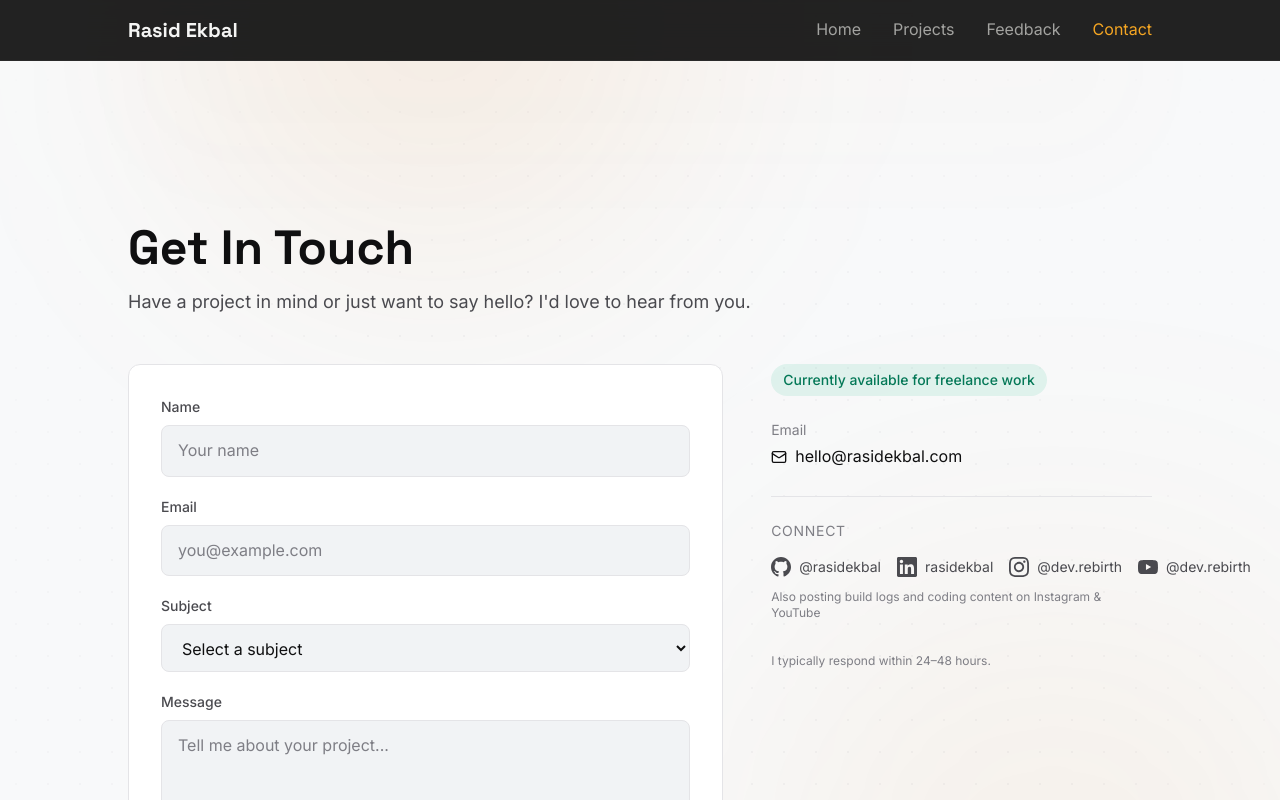
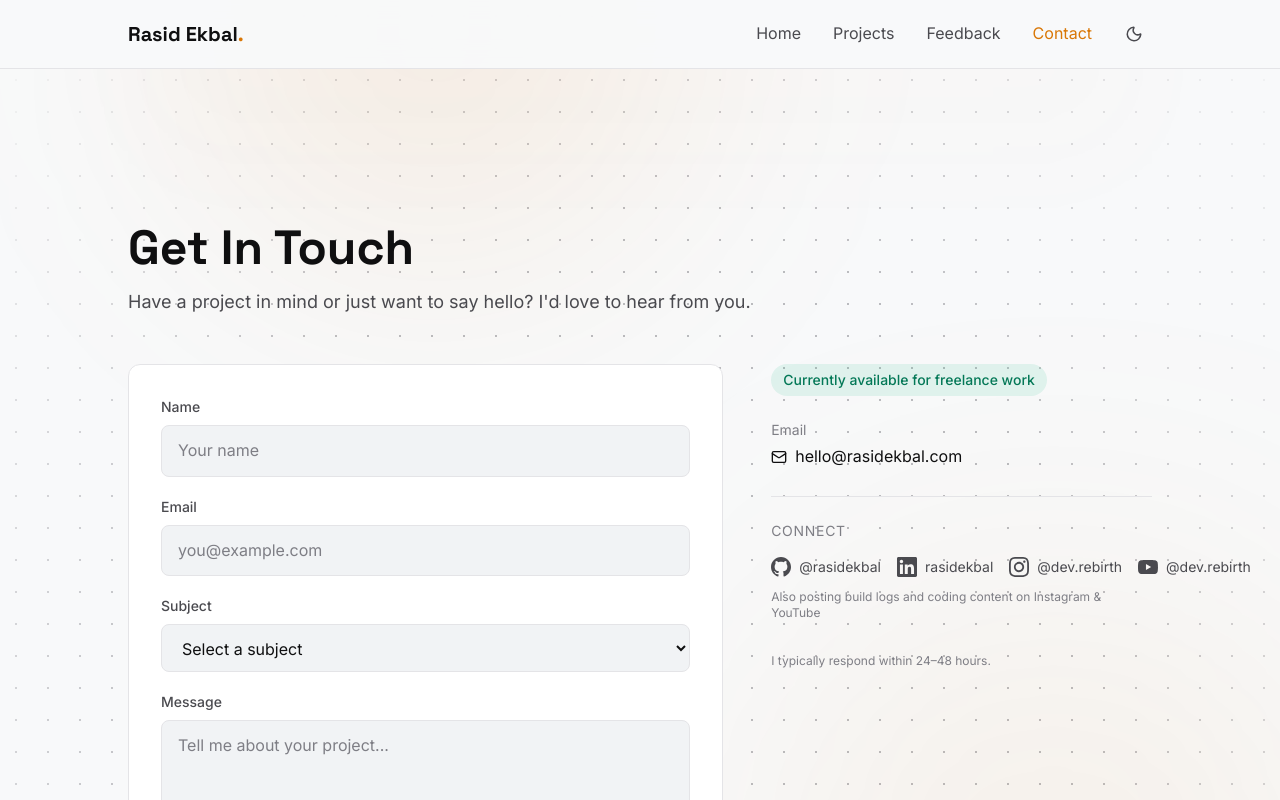
Before and after one commit to rashidekbal/portfolio, a React (Vite) app: page /contact in a window 1280 px wide. Shown: the top 800 px of the page. Built offline with nearby package versions, Linux system fonts and the light colour scheme.

Commit message:
Fix dark mode toggle, nav re-render, and enhance background dots visibility

```diff
--- a/index.html
+++ b/index.html
@@ -1,6 +1,20 @@
 <!doctype html>
-<html lang="en">
+<html class="dark" lang="en">
   <head>
+    <script>
+      (function() {
+        try {
+          var savedTheme = localStorage.getItem('theme');
+          var systemTheme = window.matchMedia('(prefers-color-scheme: dark)').matches ? 'dark' : 'light';
+          var theme = savedTheme || systemTheme;
+          if (theme === 'dark') {
+            document.documentElement.classList.add('dark');
+          } else {
+            document.documentElement.classList.remove('dark');
+          }
+        } catch (e) {}
+      })();
+    </script>
     <meta charset="UTF-8" />
     <link rel="icon" type="image/svg+xml" href="/favicon.svg" />
     <meta name="viewport" content="width=device-width, initial-scale=1.0" />
--- a/src/components/BackgroundVisuals.jsx
+++ b/src/components/BackgroundVisuals.jsx
@@ -2,7 +2,7 @@ export default function BackgroundVisuals() {
   return (
     <div className="absolute inset-0 overflow-hidden pointer-events-none z-0">
       {/* ─── Dotted Grid Mesh Overlay ─── */}
-      <div className="absolute inset-0 grid-mesh opacity-[0.35] dark:opacity-[0.2]" />
+      <div className="absolute inset-0 grid-mesh opacity-[0.5] dark:opacity-[0.3]" />
 
       {/* ─── Moving Glowing Blobs ─── */}
       <div className="absolute -top-[10%] left-[10%] w-[35vw] h-[35vw] rounded-full bg-accent-muted blur-[80px] md:blur-[120px] animate-blob-1" />
--- a/src/components/Navbar.jsx
+++ b/src/components/Navbar.jsx
@@ -1,7 +1,7 @@
 import { useState, useEffect } from 'react';
 import { Link, useLocation } from 'react-router-dom';
 import { motion, AnimatePresence } from 'framer-motion';
-import { Menu, X } from 'lucide-react';
+import { Menu, X, Sun, Moon } from 'lucide-react';
 
 const navLinks = [
   { label: 'Home', path: '/' },
@@ -19,9 +19,35 @@ const mobileMenuVariants = {
 const Navbar = () => {
   const [isMobileMenuOpen, setIsMobileMenuOpen] = useState(false);
   const location = useLocation();
+  const [theme, setTheme] = useState(() => {
+    if (typeof window !== 'undefined') {
+      return document.documentElement.classList.contains('dark') ? 'dark' : 'light';
+    }
+    return 'dark';
+  });
+
   useEffect(() => {
     setIsMobileMenuOpen(false);
   }, [location]);
+
+  useEffect(() => {
+    const meta = document.querySelector('meta[name="theme-color"]');
+    if (meta) {
+      meta.setAttribute('content', theme === 'dark' ? '#0A0A0A' : '#F8F9FA');
+    }
+  }, [theme]);
+
+  const toggleTheme = () => {
+    const nextTheme = theme === 'dark' ? 'light' : 'dark';
+    setTheme(nextTheme);
+    if (nextTheme === 'dark') {
+      document.documentElement.classList.add('dark');
+      localStorage.setItem('theme', 'dark');
+    } else {
+      document.documentElement.classList.remove('dark');
+      localStorage.setItem('theme', 'light');
+    }
+  };
 
   const isActive = (path) => {
     if (path === '/') return location.pathname === '/';
@@ -29,11 +55,12 @@ const Navbar = () => {
   };
 
   return (
-    <nav className="fixed top-0 left-0 right-0 z-50 glass-effect border-b border-border dark text-text-primary">
+    <nav className="fixed top-0 left-0 right-0 z-50 glass-effect border-b border-border">
       <div className="max-container section-padding py-4 flex items-center justify-between">
         {/* Logo */}
         <Link to="/" className="font-heading font-bold text-xl">
           <span className="text-text-primary">Rasid Ekbal</span>
+          <span className="text-accent">.</span>
         </Link>
 
         {/* Right side actions */}
@@ -56,6 +83,15 @@ const Navbar = () => {
           </div>
 
 
+
+          {/* Theme switcher */}
+          <button
+            onClick={toggleTheme}
+            className="p-2 rounded-lg text-text-secondary hover:text-text-primary hover:bg-bg-subtle transition-colors border border-transparent hover:border-border"
+            aria-label="Toggle Theme"
+          >
+            {theme === 'dark' ? <Sun size={18} /> : <Moon size={18} />}
+          </button>
 
           {/* Mobile hamburger */}
           <button
--- a/src/index.css
+++ b/src/index.css
@@ -20,7 +20,7 @@
     --bg-nav: rgba(248, 249, 250, 0.95);
   }
 
-  .dark {
+  html.dark {
     /* Dark mode */
     --bg-base: #0A0A0A;
     --bg-elevated: #141414;
@@ -120,7 +120,7 @@
 
   /* Vercel-style dotted grid mesh background */
   .grid-mesh {
-    background-image: radial-gradient(var(--border) 1px, transparent 1px);
+    background-image: radial-gradient(var(--text-muted) 1.5px, transparent 1.5px);
     background-size: 32px 32px;
     mask-image: radial-gradient(ellipse at 50% 50%, black 50%, transparent 100%);
     -webkit-mask-image: radial-gradient(ellipse at 50% 50%, black 50%, transparent 100%);
```
